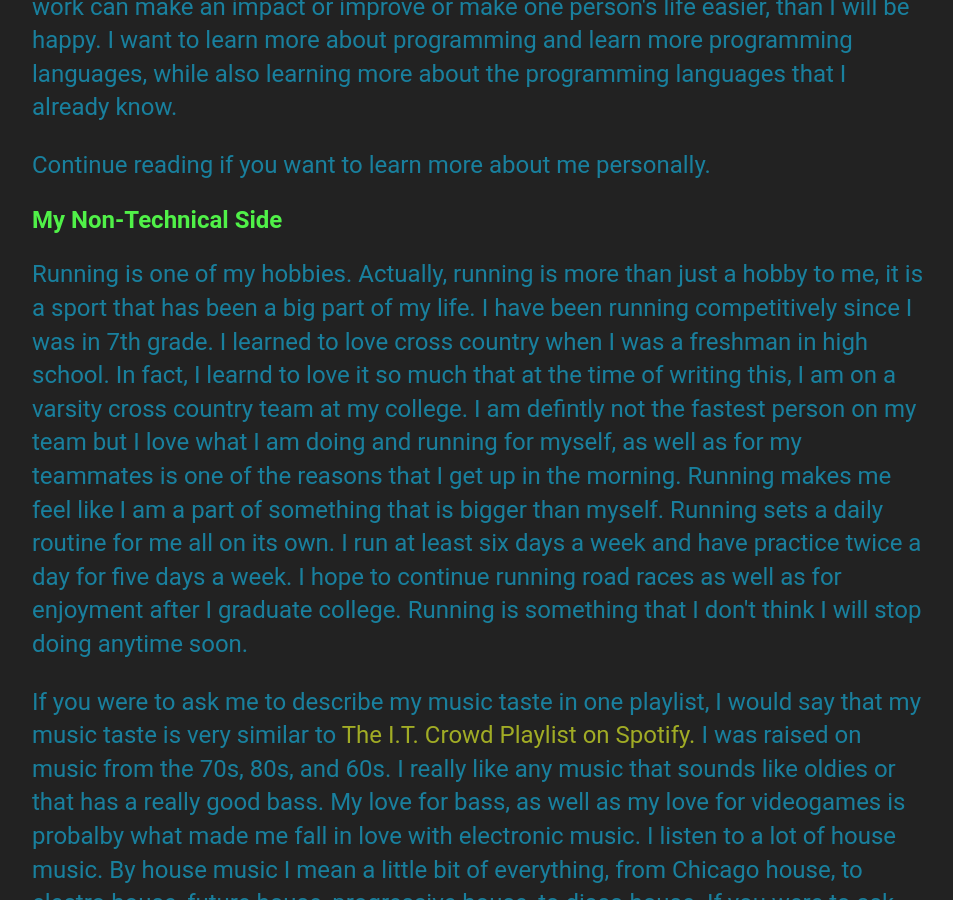
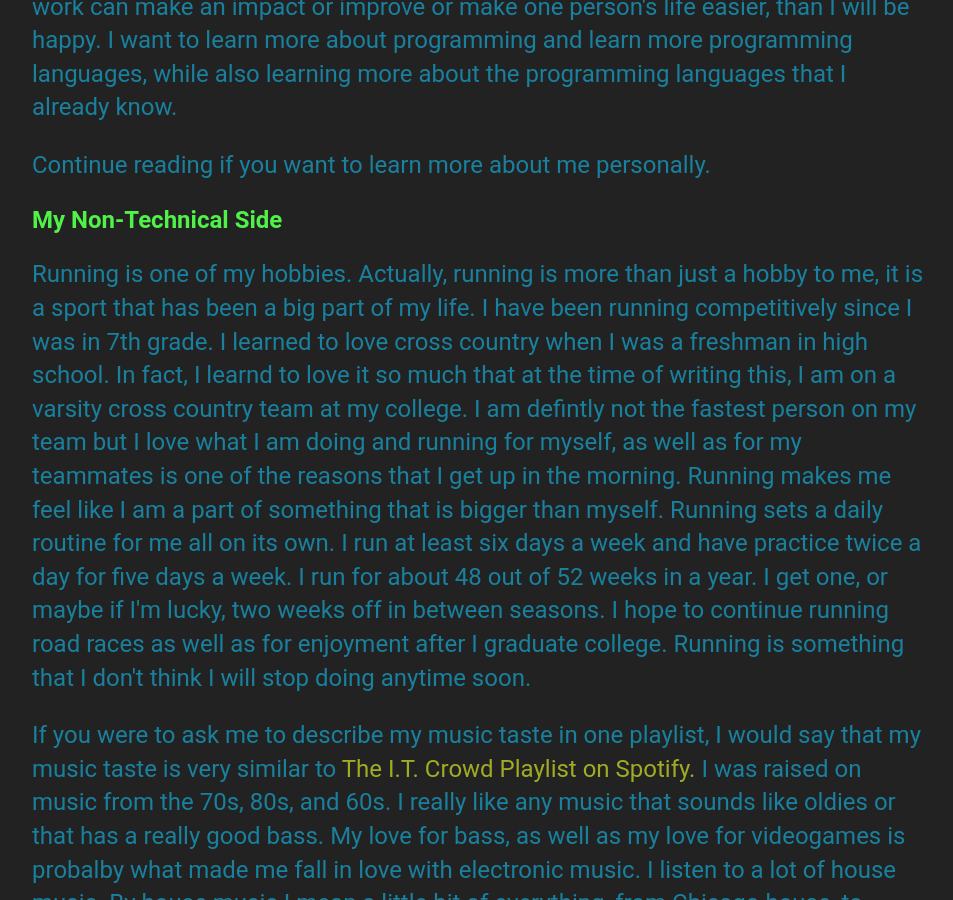
Before and after one commit to acow19/acow19.github.io, a Jekyll site: the page built from about/index.html, in a window 1280 px wide and 900 px high, scrolled down 1476 px. Shown: the whole window, without its empty margins (160-1113 px from the left). Built offline with Jekyll 4.4.1, drawn with Linux system fonts in a browser that asks for light colours.

Commit message:
Update index.html
Added a little interesting fact that will make people think that I am crazy

```diff
--- a/about/index.html
+++ b/about/index.html
@@ -39,7 +39,7 @@ title: Andrew Cowick, About
   In fact, I learnd to love it so much that at the time of writing this, I am on a varsity cross country team at my college.
   I am defintly not the fastest person on my team but I love what I am doing and running for myself, as well as for my teammates is one
   of the reasons that I get up in the morning. Running makes me feel like I am a part of something that is bigger than myself.
-  Running sets a daily routine for me all on its own. I run at least six days a week and have practice twice a day for five days a week.
+  Running sets a daily routine for me all on its own. I run at least six days a week and have practice twice a day for five days a week. I run for about 48 out of 52 weeks in a year. I get one, or maybe if I'm lucky, two weeks off in between seasons.
   I hope to continue running road races as well as for enjoyment after I graduate college. Running is something that I don't think I will
   stop doing anytime soon.</p>
 
```
